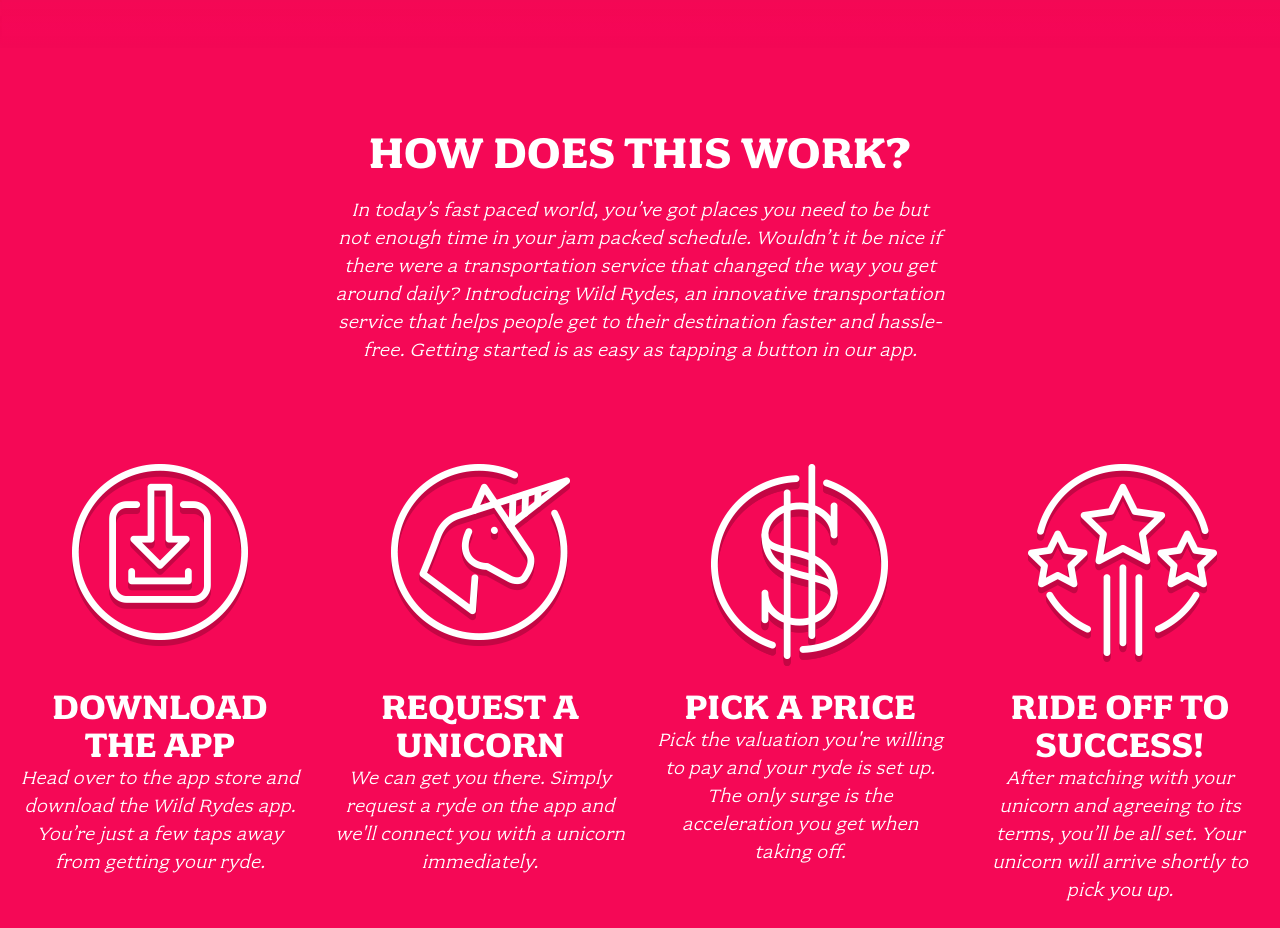
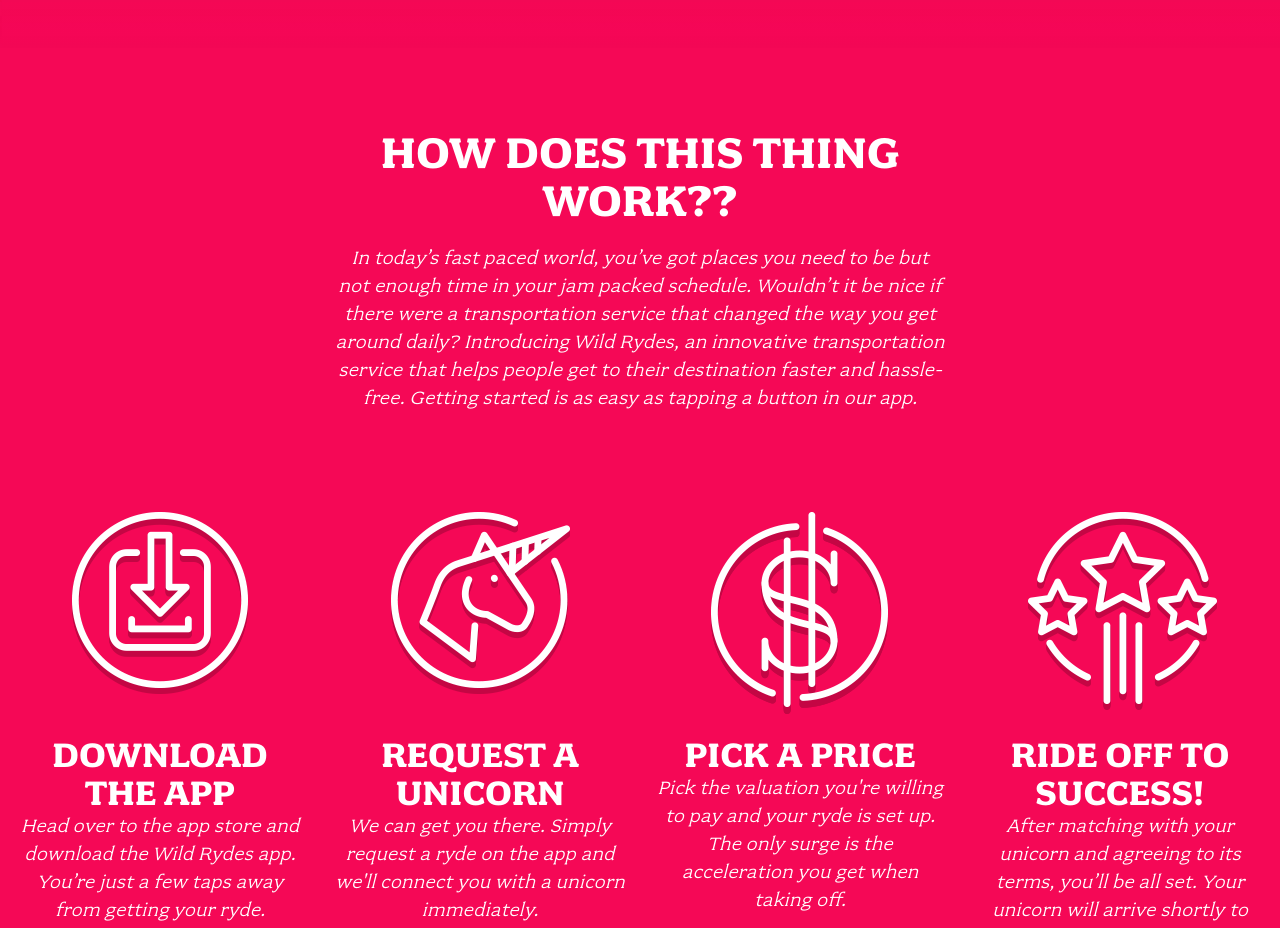
Before and after one commit to Vidi-M/wildrydes-site, a plain HTML site: page index.html in a window 1280 px wide. Shown: the part 900-1828 px from the top of the page. Drawn offline with Linux system fonts and the light colour scheme.

Commit message:
test if website is being updated

```diff
--- a/index.html
+++ b/index.html
@@ -30,7 +30,7 @@
 
   <section class="home-about">
     <div class="row column large-9 xlarge-6 xxlarge-4">
-      <h2 class="section-title">How Does This Work?</h2>
+      <h2 class="section-title">How Does This Thing Work??</h2>
       <p class="content">
         In today’s fast paced world, you’ve got places you need to be but not enough time in your jam packed schedule. Wouldn’t it be nice if there were a transportation service that changed the way you get around daily? Introducing Wild Rydes, an innovative transportation service that helps people get to their destination faster and hassle-free. Getting started is as easy as tapping a button in our app.
       </p>
```
